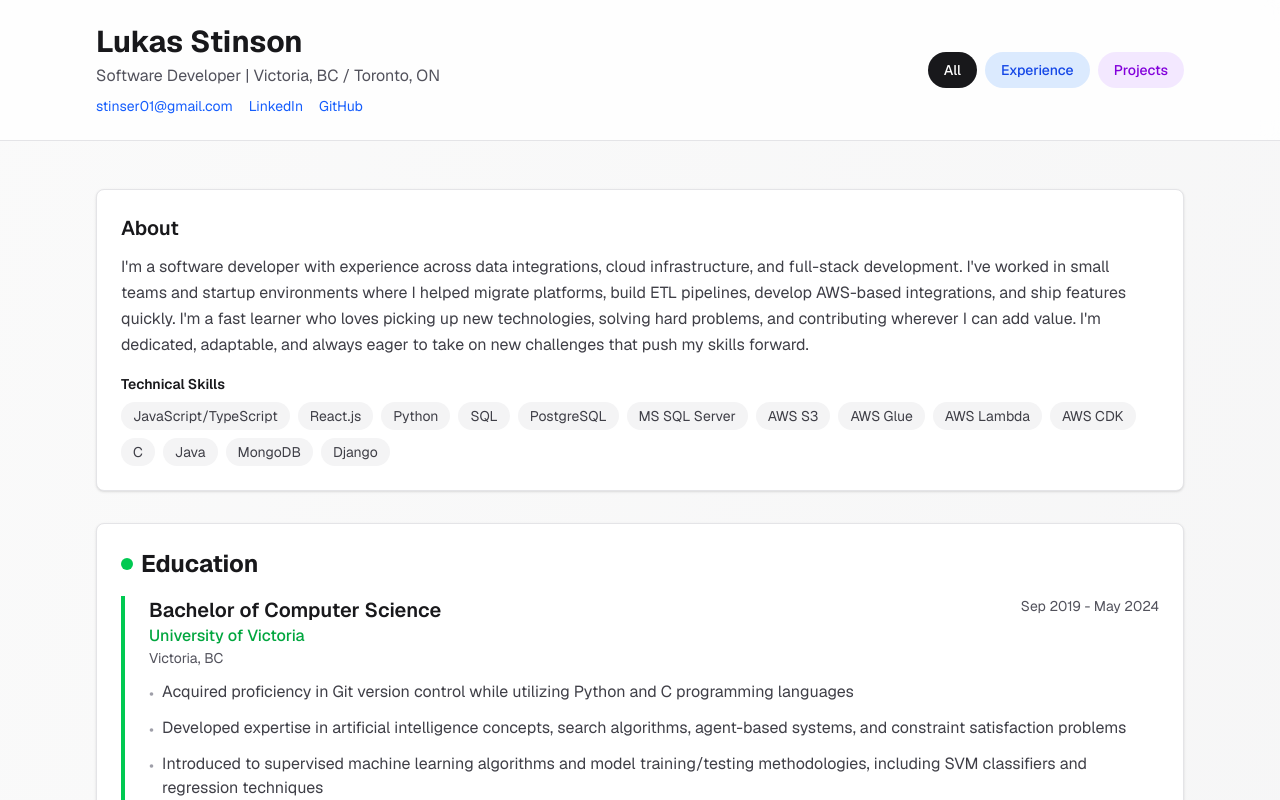
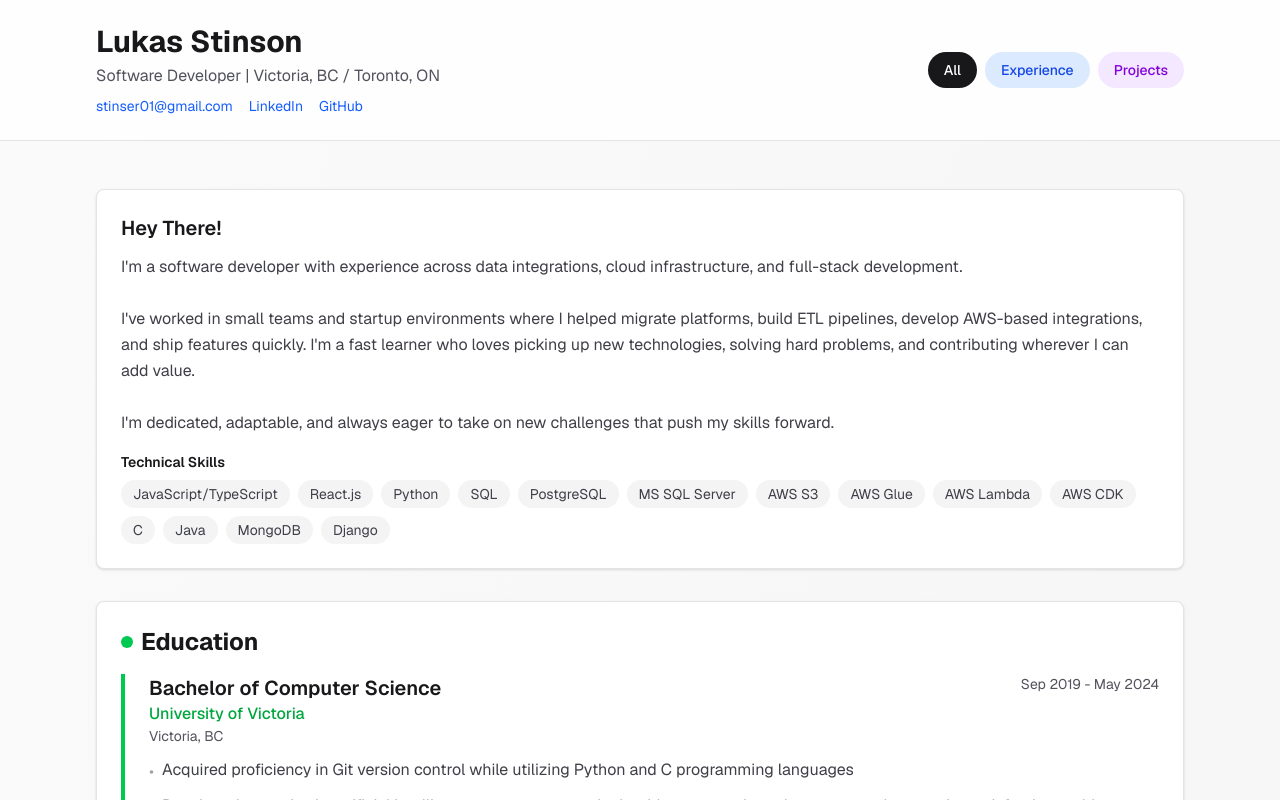
Before and after one commit to lustinson/lukasstinson-portfolio, a Next.js app: page / in a window 1280 px wide. Shown: the top 800 px of the page. Built offline with nearby package versions, Linux system fonts and the light colour scheme.

Commit message:
formatting

```diff
--- a/app/page.tsx
+++ b/app/page.tsx
@@ -274,10 +274,16 @@ export default function Home() {
         {/* Summary */}
         <div className="bg-white dark:bg-zinc-900 rounded-lg shadow-sm border border-zinc-200 dark:border-zinc-800 p-6 mb-8">
           <h2 className="text-xl font-semibold text-zinc-900 dark:text-zinc-50 mb-3">
-            About
+            Hey There!
           </h2>
           <p className="text-zinc-700 dark:text-zinc-300 leading-relaxed">
-          I'm a software developer with experience across data integrations, cloud infrastructure, and full-stack development. I've worked in small teams and startup environments where I helped migrate platforms, build ETL pipelines, develop AWS-based integrations, and ship features quickly. I'm a fast learner who loves picking up new technologies, solving hard problems, and contributing wherever I can add value. I'm dedicated, adaptable, and always eager to take on new challenges that push my skills forward.
+          I'm a software developer with experience across data integrations, cloud infrastructure, and full-stack development.
+          <br />
+          <br />
+          I've worked in small teams and startup environments where I helped migrate platforms, build ETL pipelines, develop AWS-based integrations, and ship features quickly. I'm a fast learner who loves picking up new technologies, solving hard problems, and contributing wherever I can add value.
+          <br />
+          <br />
+          I'm dedicated, adaptable, and always eager to take on new challenges that push my skills forward.
           </p>
           <div className="mt-4">
             <h3 className="text-sm font-semibold text-zinc-900 dark:text-zinc-50 mb-2">Technical Skills</h3>
```
